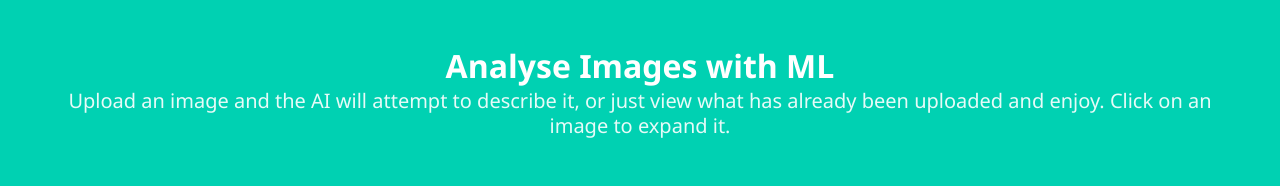
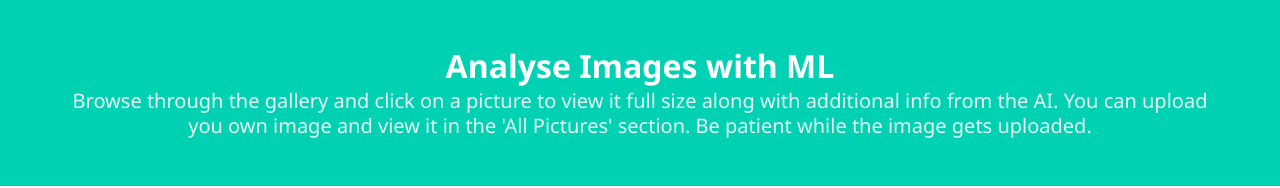
Before and after one commit to wechuli/intelligent-image-tagging, a React (Create React App) app in the folder client/: page / in a window 1280 px wide. Shown: the top 188 px of the page. Built offline with nearby package versions, Linux system fonts and the light colour scheme; no server answers.

Commit message:
change hero text

```diff
--- a/client/src/components/layout/Hero.jsx
+++ b/client/src/components/layout/Hero.jsx
@@ -8,8 +8,7 @@ const Hero = () => {
           <div className="container has-text-centered">
             <h1 className="title">Analyse Images with ML</h1>
             <h2 className="subtitle">
-              Upload an image and the AI will attempt to describe it, or just
-              view what has already been uploaded and enjoy. Click on an image to expand it.
+              Browse through the gallery and click on a picture to view it full size along with additional info from the AI. You can upload you own image and view it in the 'All Pictures' section. Be patient while the image gets uploaded.
             </h2>
 
           </div>
```
